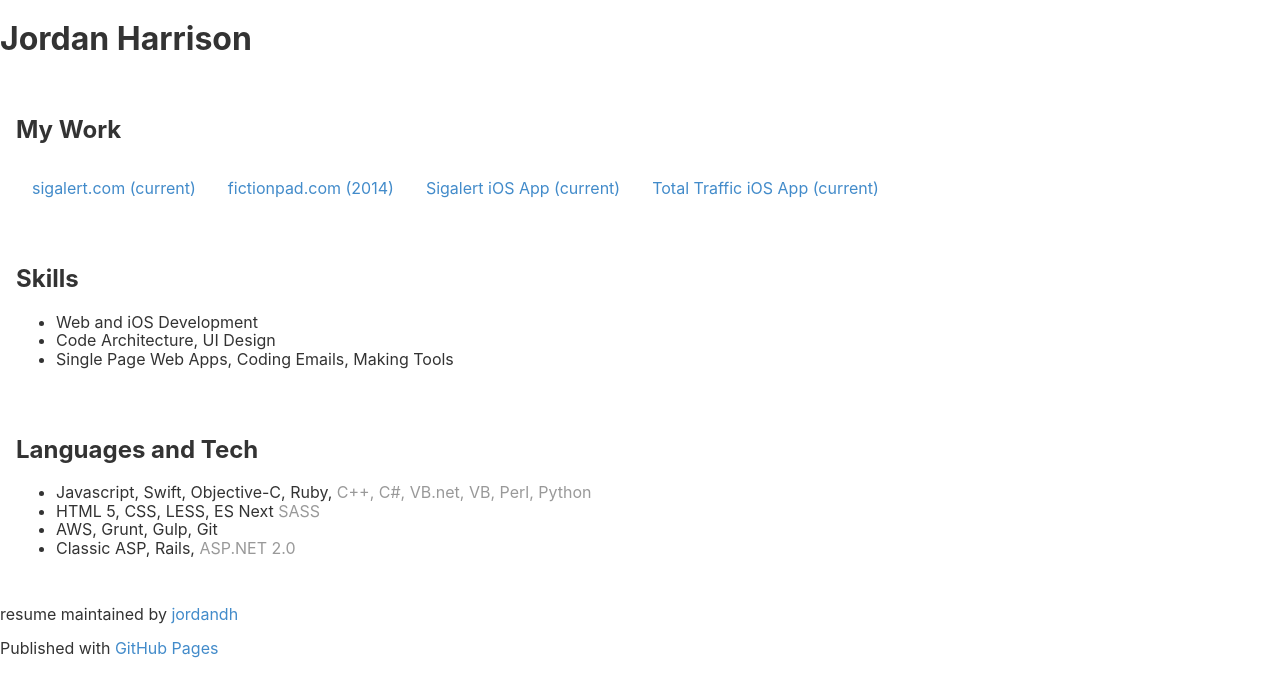
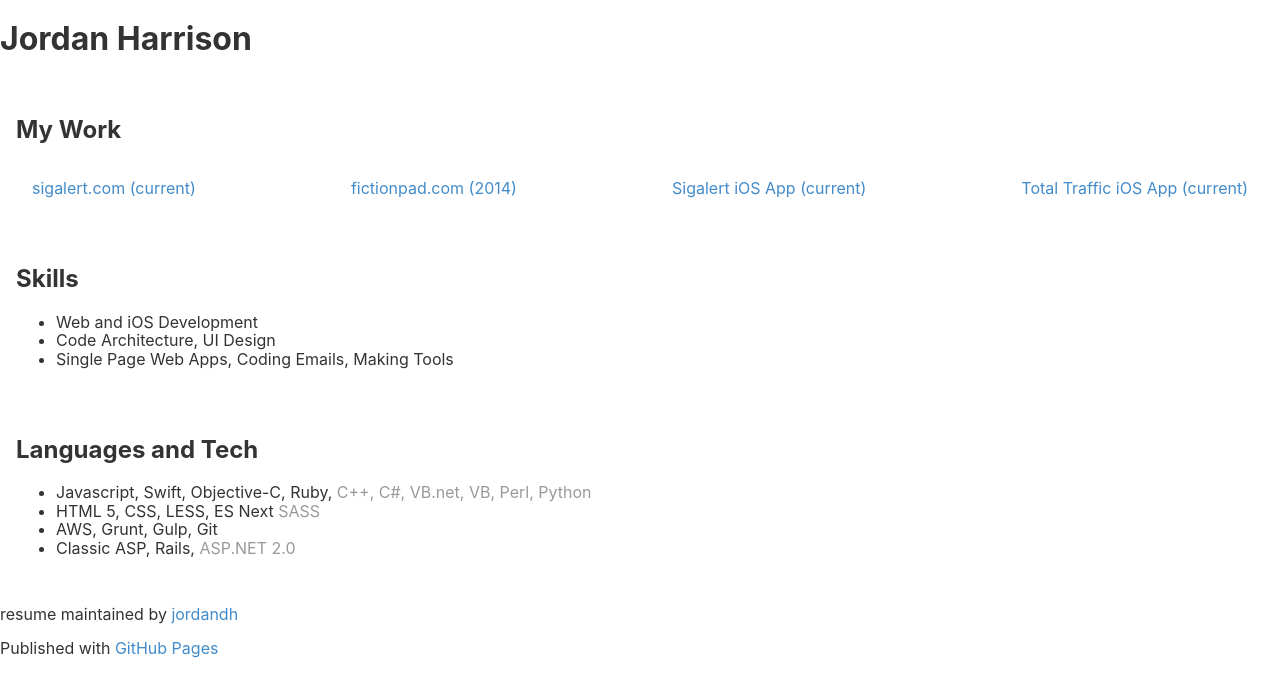
Before and after one commit to jordandh/resume, a Jekyll site: the page built from README.md, in a window 1280 px wide. Shown: the top 697 px of the page. Built offline with Jekyll 4.4.1, drawn with Linux system fonts in a browser that asks for light colours; our own code applies the rules of GitHub Pages for plain Markdown files; the repository's description, which GitHub fills in, is left out.

Commit message:
Update style.scss

```diff
--- a/assets/css/style.scss
+++ b/assets/css/style.scss
@@ -27,6 +27,8 @@ section {
 .my-work-list {
   @extend .flex;
   @include flex-wrap(wrap);
+  @include align-items(flex-start);
+  @include justify-content(space-between);
 
   > a {
     padding: 1em;
```
